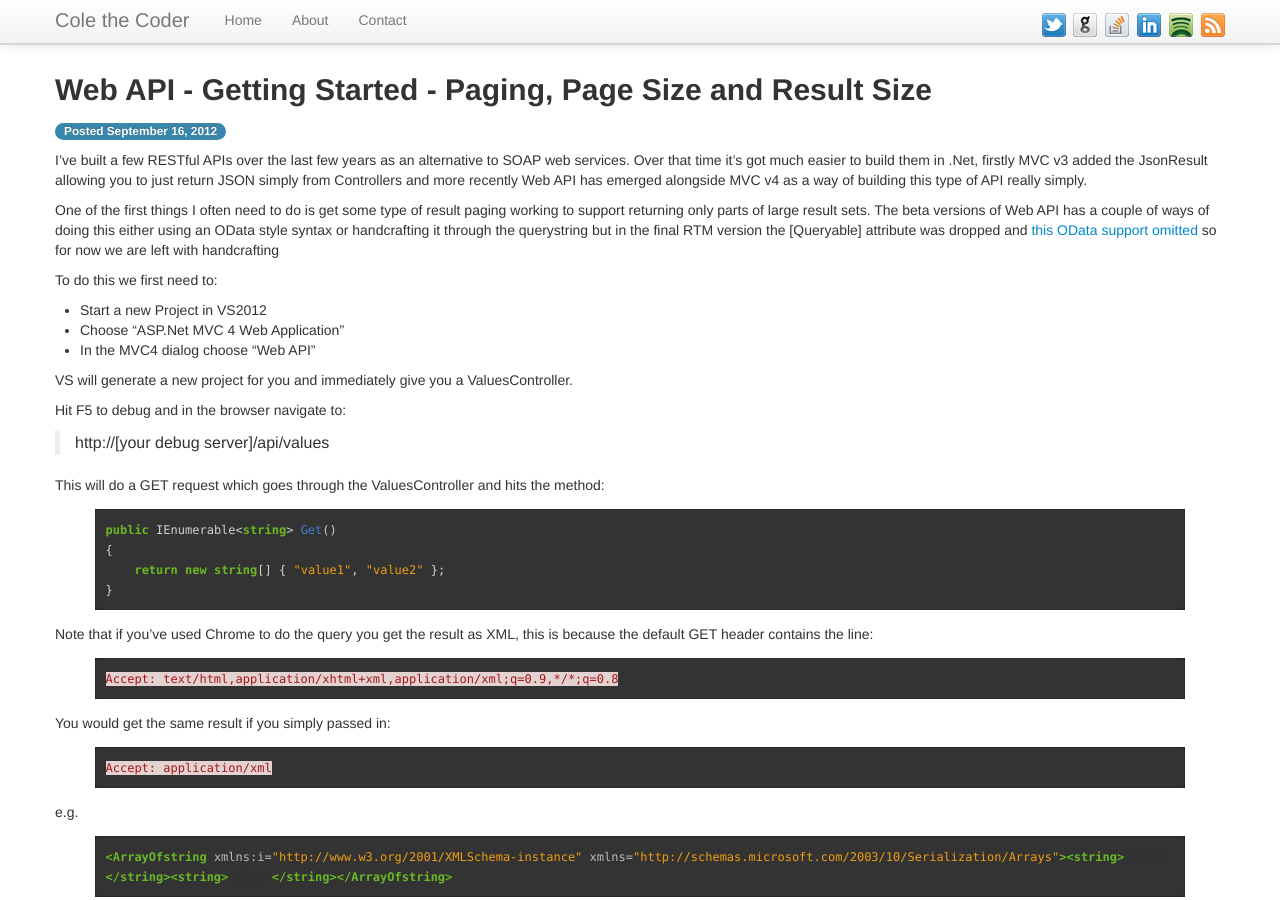
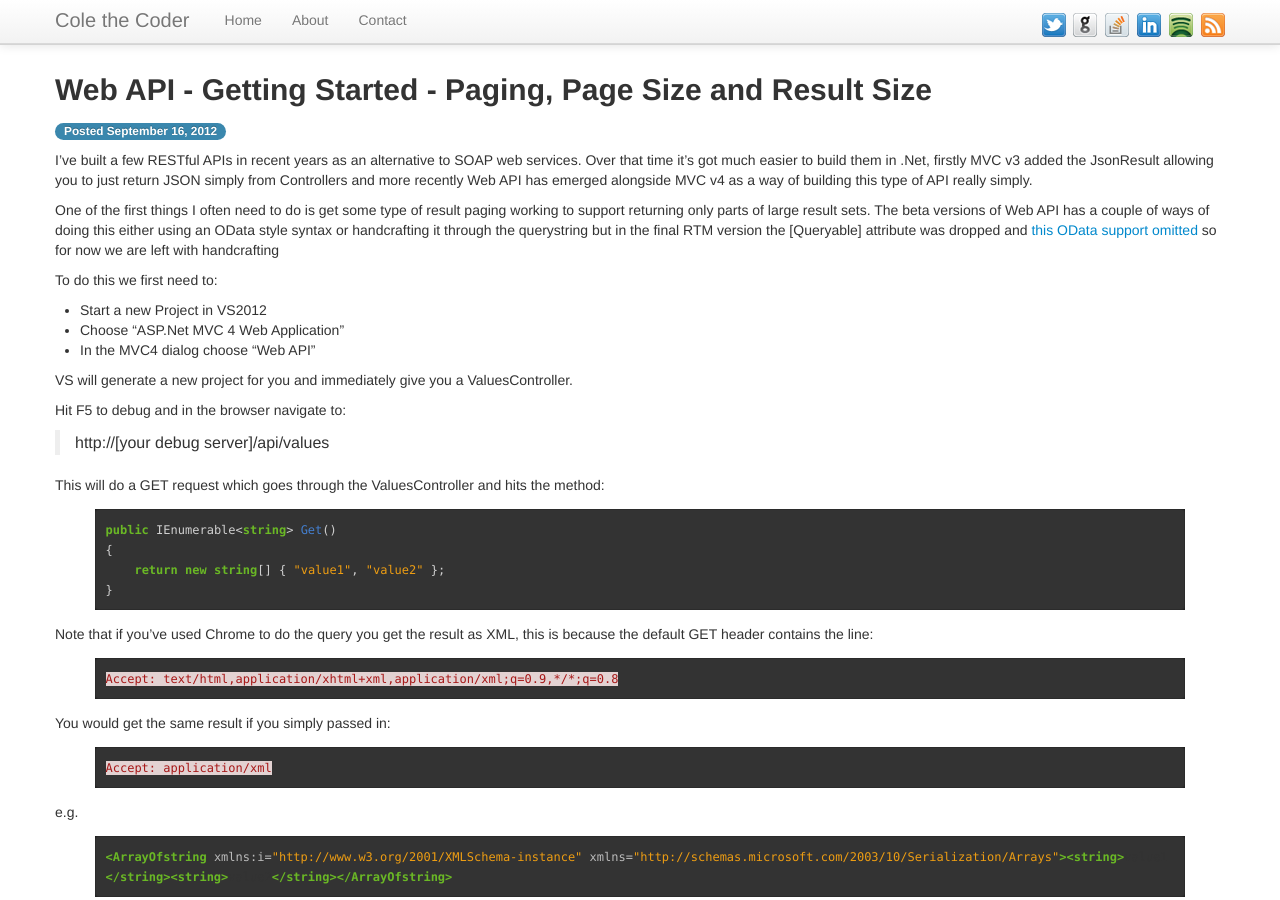
Before and after one commit to colethecoder/colethecoder.github.com, a Jekyll site: the page built from _posts/2012-09-16-Web-API-Paging-Page-Size-And-Result-Size.md, in a window 1280 px wide and 900 px high. Built offline with Jekyll 4.4.1, drawn with Linux system fonts in a browser that asks for light colours; Markdown is read by kramdown in place of the engine named in the settings; comment, search, counter and statistics services are not loaded.

Commit message:
fixed grammar

```diff
--- a/_posts/2012-09-16-Web-API-Paging-Page-Size-And-Result-Size.md
+++ b/_posts/2012-09-16-Web-API-Paging-Page-Size-And-Result-Size.md
@@ -3,7 +3,7 @@ layout: post
 title: Web API - Getting Started - Paging, Page Size and Result Size
 tags: web-api c# rest
 ---
-I've built a few RESTful APIs over the last few years as an alternative to SOAP web services. Over that time it's got much easier to build them in .Net, firstly MVC v3 added the JsonResult allowing you to just return JSON simply from Controllers and more recently Web API has emerged alongside MVC v4 as a way of building this type of API really simply.
+I've built a few RESTful APIs in recent years as an alternative to SOAP web services. Over that time it's got much easier to build them in .Net, firstly MVC v3 added the JsonResult allowing you to just return JSON simply from Controllers and more recently Web API has emerged alongside MVC v4 as a way of building this type of API really simply.
 
 One of the first things I often need to do is get some type of result paging working to support returning only parts of large result sets. The beta versions of Web API has a couple of ways of doing this either using an OData style syntax or handcrafting it through the querystring but in the final RTM version the [Queryable] attribute was dropped and [this OData support omitted](http://aspnetwebstack.codeplex.com/SourceControl/changeset/af11adf6b3c5 "http://aspnetwebstack.codeplex.com/SourceControl/changeset/af11adf6b3c5") so for now we are left with handcrafting
 
```
